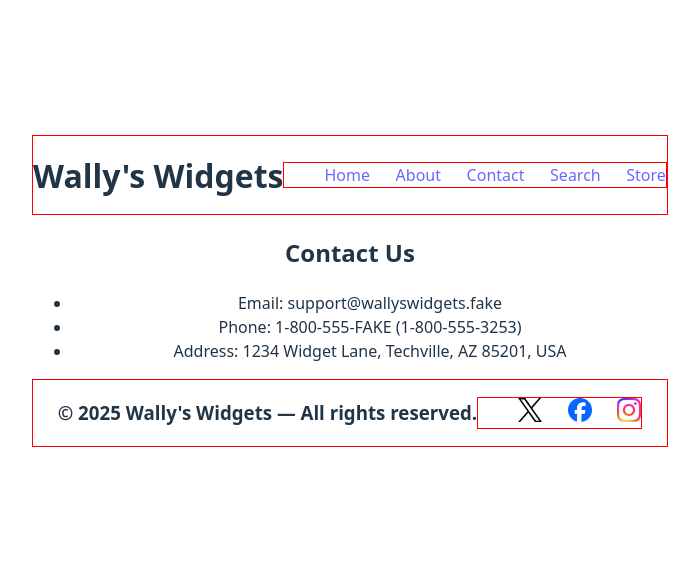
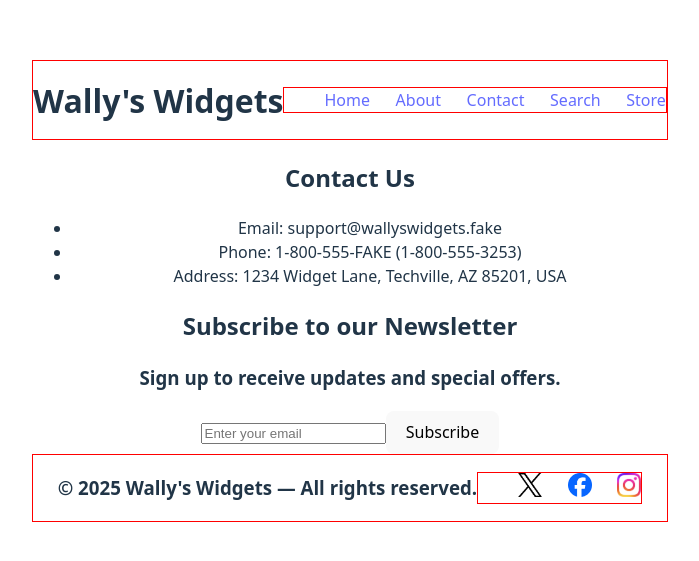
Before and after one commit to jgoto/mock-ecommerce-site, a React (Vite) app: page /contact in a window 1280 px wide. Shown: the part 109-670 px from the top of the page, without its empty margins (290-989 px from the left). Built offline with nearby package versions, Linux system fonts and the light colour scheme.

Commit message:
Added Newsletter signup component to the contact page and included placeholder button handling.

```diff
--- /dev/null
+++ b/src/components/Newsletter.jsx
@@ -0,0 +1,22 @@
+import { useState } from 'react';
+
+function Newsletter(){
+    const handleSubmit = (e) => {
+        e.preventDefault();
+        const email = e.target.newsletter_email.value;
+        console.log("Subscribed", email)
+    }
+    return (
+        <>
+            <h2>Subscribe to our Newsletter</h2>
+            <h3>Sign up to receive updates and special offers.</h3>
+            <form id="newsletter_form" onSubmit={handleSubmit}>
+                <input type="email" placeholder="Enter your email" name="newsletter_email" required />
+                <button type ="sumbit" id="newsletter_submit_btn">Subscribe</button>
+            </form>
+
+        </>
+    )
+}
+
+export default Newsletter;
--- a/src/pages/Contact.jsx
+++ b/src/pages/Contact.jsx
@@ -1,3 +1,5 @@
+import Newsletter from '../components/Newsletter';
+
 export default function Contact(){
     return (
         <>
@@ -7,6 +9,7 @@ export default function Contact(){
                 <li>Phone: 1-800-555-FAKE (1-800-555-3253)</li>
                 <li>Address: 1234 Widget Lane, Techville, AZ 85201, USA </li>
             </ul>
+            <Newsletter />
         </>
 
 
```
